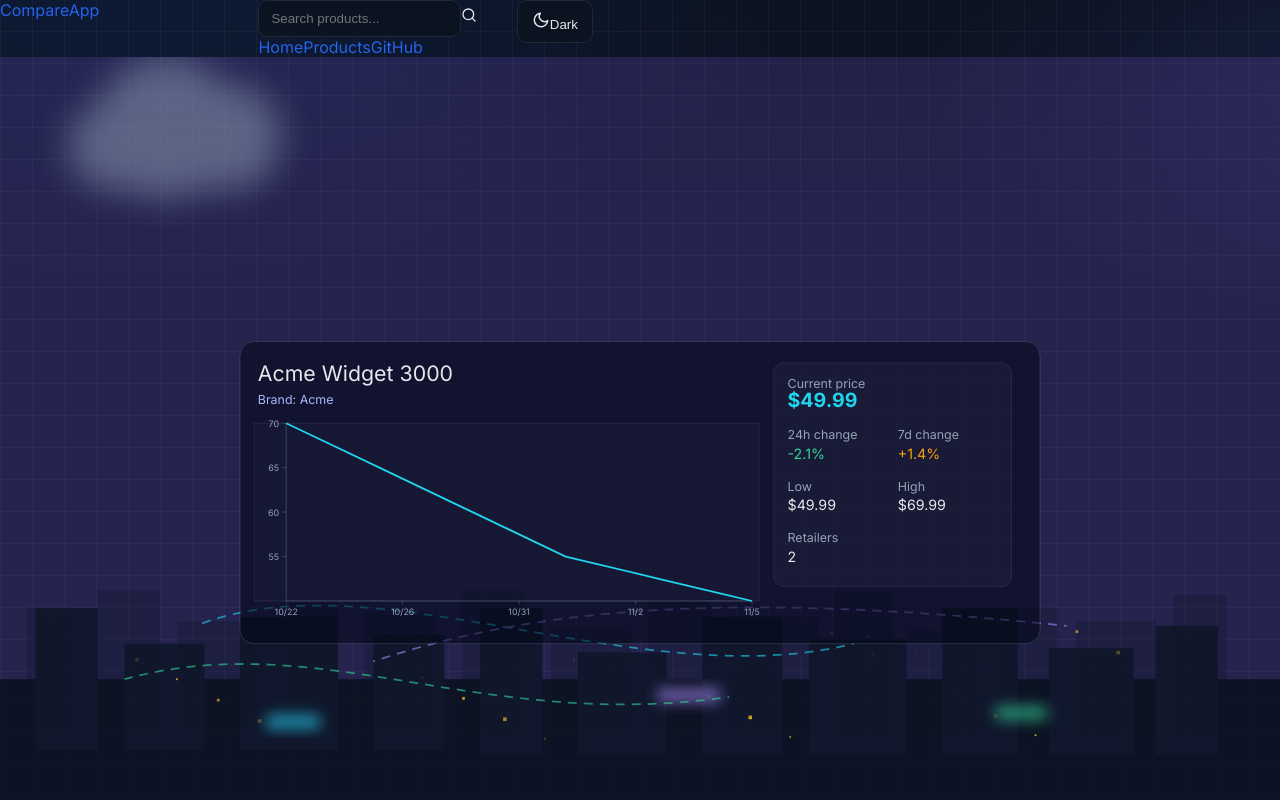
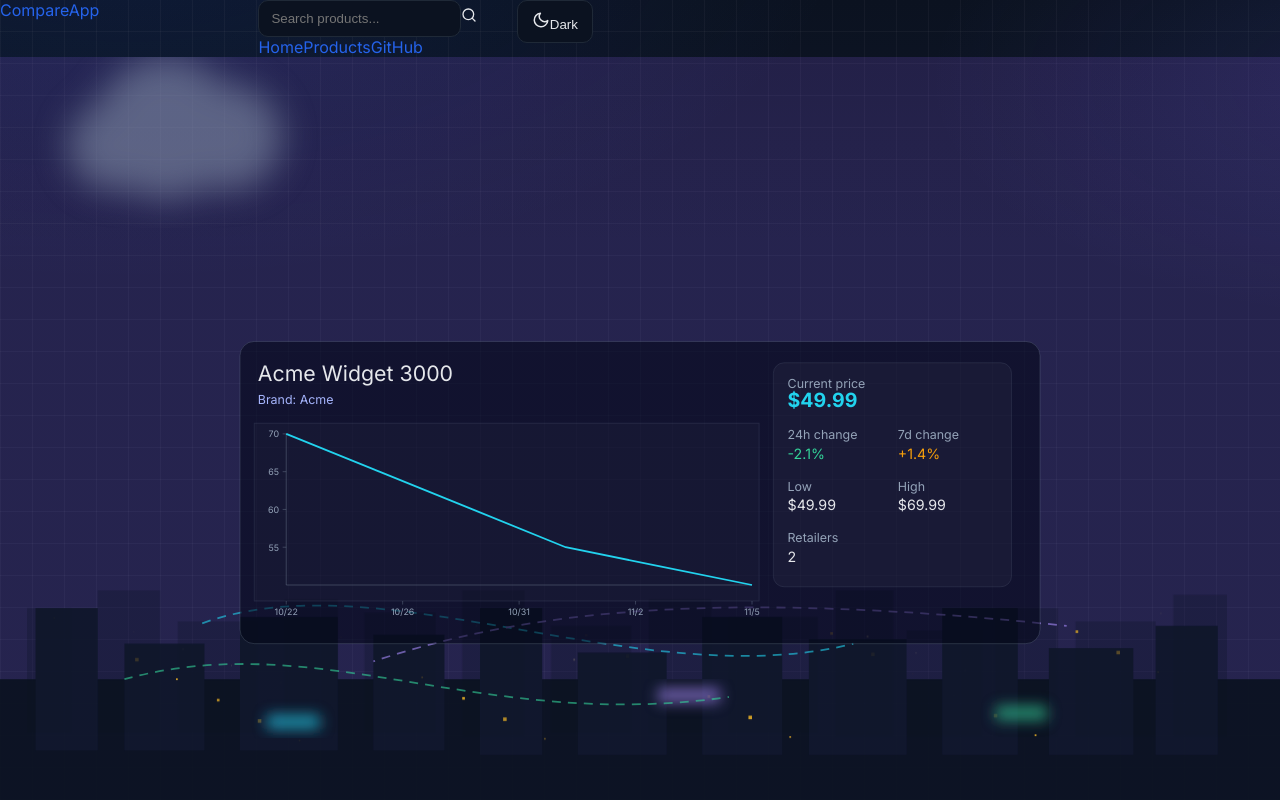
Before and after one commit to C0dingGM/CompareApp, a Next.js app in the folder web/: page /product/1 in a window 1280 px wide. Shown: the top 800 px of the page. Built offline with nearby package versions, Linux system fonts and the light colour scheme.

Commit message:
feat(ProductBackground): add top/bottom padding to chart plot area to keep labels inside; adjust axes, ticks, crosshair, tooltip accordingly

```diff
--- a/web/components/ProductBackground.tsx
+++ b/web/components/ProductBackground.tsx
@@ -13,14 +13,16 @@ export default function ProductBackground({ id }: { id: string }) {
   const statsW = 300;
   const chartW = cardW - statsW - 32, chartH = 200;
   const leftPad = 36, rightPad = 8;
+  const topPad = 12, bottomPad = 18;
   const plotW = Math.max(1, chartW - leftPad - rightPad);
+  const plotH = Math.max(1, chartH - topPad - bottomPad);
   const low = prices.length ? Math.min(...prices) : current;
   const high = prices.length ? Math.max(...prices) : current;
   const pathFor = (arr: number[]) => {
     if (!arr.length) return "";
     const min = Math.min(...arr), max = Math.max(...arr);
     const xs = (i: number) => leftPad + (i * (plotW)) / Math.max(1, arr.length - 1);
-    const ys = (v: number) => (max === min ? chartH / 2 : chartH - ((v - min) * chartH) / (max - min));
+    const ys = (v: number) => (max === min ? topPad + plotH / 2 : topPad + (plotH - ((v - min) * plotH) / (max - min)));
     return arr.map((v, i) => `${i === 0 ? "M" : "L"}${xs(i)},${ys(v)}`).join(" ");
   };
 
@@ -176,12 +178,12 @@ export default function ProductBackground({ id }: { id: string }) {
           <g ref={chartRef as any} transform={`translate(${16} ${92})`} onPointerMove={handleMove} onPointerLeave={handleLeave} style={{ pointerEvents: 'auto' }}>
             <rect x="0" y="0" width={chartW} height={chartH} fill="rgba(255,255,255,0.02)" stroke="rgba(148,163,184,0.15)" />
             {/* axes (with left padding so y-axis sits inside panel) */}
-            <line x1={leftPad} y1={chartH} x2={leftPad + plotW} y2={chartH} stroke="rgba(148,163,184,0.35)" />
-            <line x1={leftPad} y1={0} x2={leftPad} y2={chartH} stroke="rgba(148,163,184,0.35)" />
+            <line x1={leftPad} y1={topPad + plotH} x2={leftPad + plotW} y2={topPad + plotH} stroke="rgba(148,163,184,0.35)" />
+            <line x1={leftPad} y1={topPad} x2={leftPad} y2={topPad + plotH} stroke="rgba(148,163,184,0.35)" />
             {/* y ticks */}
             {Array.from({ length: 4 }).map((_, i) => {
               const t = i / 4;
-              const y = t * chartH;
+              const y = topPad + t * plotH;
               const val = high - t * (high - low);
               return (
                 <g key={`yt-${i}`}>
@@ -195,7 +197,7 @@ export default function ProductBackground({ id }: { id: string }) {
               const n = Math.max(1, Math.min(4, (hist?.length || 0) - 1));
               return Array.from({ length: n + 1 }).map((_, i) => {
                 const t = i / n;
-                const x = leftPad + t * plotW;
+                const x = leftPad + t * plotW; // unchanged
                 const idx = Math.max(0, Math.min((hist?.length || 1) - 1, Math.round(t * ((hist?.length || 1) - 1))));
                 const d = hist[idx]?.ts ? new Date(hist[idx].ts) : null;
                 const label = d ? `${d.getUTCMonth()+1}/${d.getUTCDate()}` : '';
@@ -211,14 +213,14 @@ export default function ProductBackground({ id }: { id: string }) {
             {/* hover crosshair + tooltip */}
             {hoverX != null && hoverIdx != null && hist[hoverIdx] && (
               <g>
-                <line x1={hoverX} y1={0} x2={hoverX} y2={chartH} stroke="#22d3ee" opacity="0.6" />
+                <line x1={hoverX} y1={topPad} x2={hoverX} y2={topPad + plotH} stroke="#22d3ee" opacity="0.6" />
                 {(() => {
                   const p = hist[hoverIdx];
                   const min = Math.min(...prices), max = Math.max(...prices);
-                  const y = max === min ? chartH / 2 : chartH - ((p.price - min) * chartH) / (max - min);
+                  const y = max === min ? topPad + plotH / 2 : topPad + (plotH - ((p.price - min) * plotH) / (max - min));
                   const boxW = 110, boxH = 34;
                   const bx = Math.min(Math.max(16, hoverX - boxW / 2), leftPad + plotW - boxW - 8);
-                  const by = Math.max(8, y - boxH - 8);
+                  const by = Math.max(topPad + 4, y - boxH - 8);
                   const date = new Date(p.ts);
                   return (
                     <g transform={`translate(${bx} ${by})`}>
```
